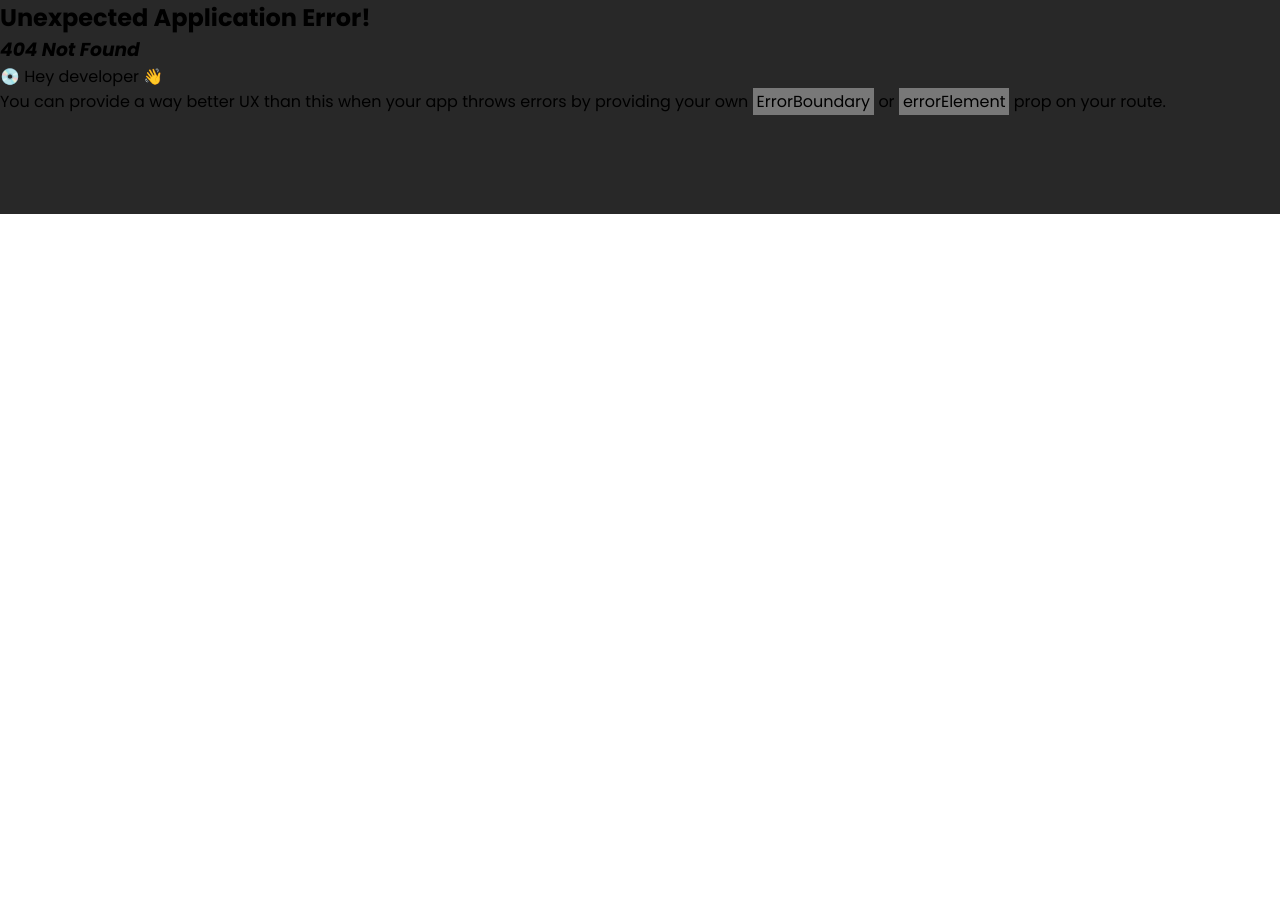
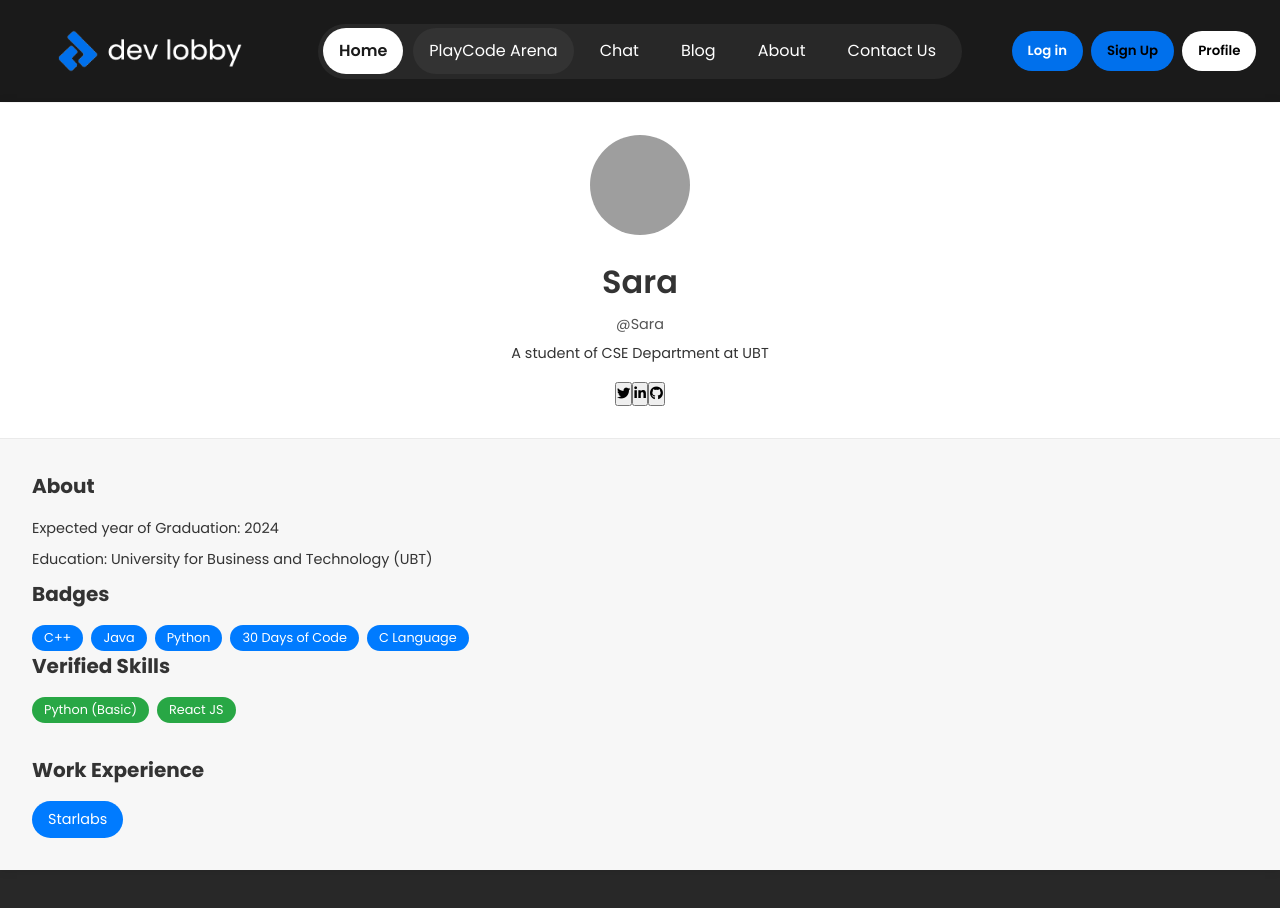
Before and after one commit to edberv1/DevLobby, a React (Create React App) app: page /profile in a window 1280 px wide. Before the commit this address had no page. Shown: the top 908 px of the page. Before the commit the page ends 800 px from the top, so only its background shows below. Built offline with nearby package versions, Linux system fonts and the light colour scheme; grey boxes are pictures that could not be loaded.

Commit message:
Create Profile User and Badge section

```diff
--- a/src/components/molecules/Navbar/Navbar.scss
+++ b/src/components/molecules/Navbar/Navbar.scss
@@ -50,14 +50,22 @@ body {
     text-decoration: none;
     color: black;
   }
+  .profile a{
+    text-decoration: none;
+    color:black;
+    margin: 0;
+    padding:0;
+  }
 
   button {
     @include button-styles(#0070ec, #ffffff, blue);
+    white-space: nowrap;
   }
 
   button:last-child {
     @include button-styles(#ffffffff, #ffffff, rgb(208, 212, 207));
     color: black;
+    white-space: nowrap;
   }
 }
 
--- a/src/components/molecules/Navbar/index.jsx
+++ b/src/components/molecules/Navbar/index.jsx
@@ -57,7 +57,6 @@ const Navbar = () => {
           <li onClick={closeMenu}>
             <Link to="/contactus">Contact Us</Link>
           </li>
-
         </ul>
         {/* Buttons */}
         <div className="butonat-client">
@@ -67,6 +66,9 @@ const Navbar = () => {
           <button className="signup" onClick={closeMenu}>
             <Link to="/signup">Sign Up</Link>
           </button>
+          <button className="profile" onClick={closeMenu}>
+            <Link to="/profile">Profile</Link>
+          </button>
         </div>
       </nav>
     </>
--- /dev/null
+++ b/src/components/organisms/Profile/Profile.scss
@@ -0,0 +1,109 @@
+@import 'https://use.fontawesome.com/releases/v5.15.1/css/all.css';
+
+.profile-card {
+  font-family: 'Open Sans', sans-serif;
+  color: #333;
+  background-color: #f7f7f7;
+  overflow: hidden;
+  box-shadow: 0 0 10px rgba(0, 0, 0, 0.1);
+  max-width: 100%;
+
+.profile-header {
+    background-color: #ffffff;
+    padding: 2rem;
+    text-align: center;
+    border-bottom: 1px solid #eaeaea;
+
+.profile-image {
+  width: 100px;
+  height: 100px;
+  border-radius: 50%;
+  margin-bottom: 1rem;
+}
+
+.profile-name {
+  margin: 0;
+  font-weight: 600;
+}
+
+.profile-username {
+  color: #555;
+  font-size: 0.9rem;
+  margin: 0.5rem 0;
+}
+.profile-description {
+  font-size: 0.9rem;
+  margin-bottom: 1rem;
+}
+
+.profile-social-links {
+  a {
+    margin: 0 0.25rem;
+    color: #555;
+    font-size: 1.2rem;
+
+    &:hover {
+      color: #007bff;
+    }
+  }
+}
+}
+
+.profile-body {
+  padding: 2rem;
+  h2 {
+    font-size: 1.25rem;
+    color: #333;
+    margin-bottom: 1rem;
+  }
+
+  p {
+    font-size: 0.9rem;
+    line-height: 1.6;
+    margin-bottom: 0.5rem;
+  }
+.badges-container, .skills-container {
+  display: flex;
+  flex-wrap: wrap;
+  gap: 0.5rem;
+
+  .badge, .skill {
+     display: block;
+     background-color: #007bff;
+     color: #fff;
+     padding: 0.25rem 0.75rem;
+     border-radius: 16px;
+     font-size: 0.8rem;
+
+    &.verified {
+      background-color: #28a745;
+      }
+    }
+  }
+
+    .profile-experience {
+      margin-top: 2rem;
+
+      .add-experience-btn {
+        background-color: #007bff;
+        color: #fff;
+        border: none;
+        padding: 0.5rem 1rem;
+        font-size: 0.9rem;
+        border-radius: 20px;
+        cursor: pointer;
+        outline: none;
+
+        &:hover {
+          background-color: #0056b3;
+        }
+      }
+    }
+  }
+
+  @media only screen and (max-width: 768px) {
+    .profile-card {
+      margin: 1rem;
+    }
+  }
+}
--- /dev/null
+++ b/src/components/organisms/Profile/index.jsx
@@ -0,0 +1,52 @@
+import React from 'react';
+import './Profile.scss';
+
+const ProfileCard = () => {
+  return (
+    <div className="profile-card">
+      <header className="profile-header">
+        <img src="https://www.svgrepo.com/show/382100/female-avatar-girl-face-woman-user-7.svg" alt="Profile" className="profile-image" />
+        <h1 className="profile-name">Sara</h1>
+        <p className="profile-username">@Sara</p>
+        <p className="profile-description">A student of CSE Department at UBT</p>
+        <div className="profile-social-links">
+          <button className="social-link"><i className="fab fa-twitter"></i></button>
+          <button className="social-link"><i className="fab fa-linkedin-in"></i></button>
+          <button className="social-link"><i className="fab fa-github"></i></button>
+        </div>
+      </header>
+      <div className="body">
+        <div className="profile-body">
+          <section className="profile-about">
+            <h2>About</h2>
+            <p>Expected year of Graduation: 2024</p>
+            <p>Education: University for Business and Technology (UBT)</p>
+          </section>
+          <section className="profile-badges">
+            <h2>Badges</h2>
+            <div className="badges-container">
+              <div className="badge">C++</div>
+              <div className="badge">Java</div>
+              <div className="badge">Python</div>
+              <div className="badge">30 Days of Code</div>
+              <div className="badge">C Language</div>
+            </div>
+          </section>
+          <section className="profile-skills">
+            <h2>Verified Skills</h2>
+            <div className="skills-container">
+              <div className="skill verified">Python (Basic)</div>
+              <div className="skill verified">React JS</div>
+            </div>
+          </section>
+          <section className="profile-experience">
+            <h2>Work Experience</h2>
+            <button className="add-experience-btn">Starlabs</button>
+          </section>
+        </div>
+      </div>
+    </div>
+  );
+};
+
+export default ProfileCard;
--- a/src/router.js
+++ b/src/router.js
@@ -10,6 +10,7 @@ import Landing from "./components/organisms/Landing";
 import Login from "./components/organisms/Login";
 import Signup from "./components/organisms/Signup";
 import ContactUs from "./components/organisms/ContactUs";
+import Profile from "./components/organisms/Profile";
 
 const router = createBrowserRouter([
   {
@@ -52,6 +53,10 @@ const router = createBrowserRouter([
         path: "contactus",
         element: <ContactUs />,
       },
+      {
+        path: "profile",
+        element: <Profile/>,
+      },
     ],
   },
   {
```
